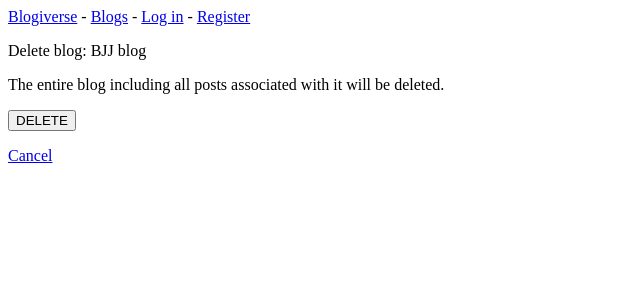
After one commit to LeonardoCapocci/blog_project, a Django app: page /delete_blog/1/ in a window 1280 px wide. The commit adds this page. Shown: the top 300 px of the page, without its empty margins (0-640 px from the left). Run offline with Django 4.2, Linux system fonts and the light colour scheme; data comes from the database, SQL or seed files in the repository; both versions use the stored data as it was after the commit.

Commit message:
edit post added, delete post and delete blog added

```diff
--- a/blog_project/settings.py
+++ b/blog_project/settings.py
@@ -107,7 +107,7 @@ AUTH_PASSWORD_VALIDATORS = [
 
 LANGUAGE_CODE = 'en-us'
 
-TIME_ZONE = 'UTC'
+TIME_ZONE = 'America/Los_Angeles'
 
 USE_I18N = True
 
--- a/blogs/models.py
+++ b/blogs/models.py
@@ -21,4 +21,4 @@ class Post(models.Model):
 
     def __str__(self):
         """Return a string representation of the post."""
-        return f"{self.text[:50]}..."
+        return f"{self.text}"
--- a/blogs/templates/blogs/blog.html
+++ b/blogs/templates/blogs/blog.html
@@ -2,14 +2,16 @@
 
 {% block content %}
 
-  <p>{{ blog.title }}</p>
+  <p>{{ blog.title }} -
+    <a href="{% url 'blogs:delete_blog' blog.id %}">Delete blog</a></p>
   <p>Posts:</p>
   <p><a href="{% url 'blogs:new_post' blog.id %}">Add new post!</a></p>
   <ul>
 
     {% for post in posts %}
       <li>
-        <p>{{ post.date_added|date:'M d, Y h:i' }}</p>
+        <p>{{ post.date_added|date:'M d, Y h:i' }} -
+          <a href="{% url 'blogs:edit_post' post.id %}">Edit post</a></p>
         <p>{{ post.text|linebreaks }}</p>
       </li>
     {% empty %}
--- /dev/null
+++ b/blogs/templates/blogs/delete_blog.html
@@ -0,0 +1,12 @@
+{% extends 'blogs/base.html' %}
+
+
+{% block content %}
+  <p>Delete blog: {{ blog.title }}</p>
+  <p>The entire blog including all posts associated with it will be deleted.</p>
+  <form method="post">
+    {% csrf_token %}
+    <button name="delete">DELETE</button>
+  </form>
+  <p><a href="{% url 'blogs:blog' blog.id %}">Cancel</a></p>
+{% endblock content %}
--- a/blogs/templates/blogs/index.html
+++ b/blogs/templates/blogs/index.html
@@ -3,4 +3,9 @@
 {% block content %}
   <p>Blogiverse allows you to blog about specific or very general topics you're
   interested in or want to share</p>
+  <p>- Blog posts appear in order of most recent</p>
+  {% for post in posts %}
+    <p>{{ post.blog }} - ({{ post.date_added }})</p>
+    <p>- {{ post }}</p>
+  {% endfor %}
 {% endblock content %}
--- a/blogs/urls.py
+++ b/blogs/urls.py
@@ -14,5 +14,11 @@ urlpatterns = [
     # Page for adding a new blog.
     path('new_blog/', views.new_blog, name='new_blog'),
     # Page for adding a new post.
-    path('new_post/<int:blog_id>/', views.new_post, name='new_post')
+    path('new_post/<int:blog_id>/', views.new_post, name='new_post'),
+    # Page for editing a previous post.
+    path('edit_post/<int:post_id>/', views.edit_post, name='edit_post'),
+    # Page for deleting a blog.
+    path('delete_blog/<int:blog_id>/', views.delete_blog, name='delete_blog'),
+    # Page for deleting a post.
+    path('delete_pos/<post_id>/', views.delete_post, name='delete_post'),
 ]
--- a/blogs/views.py
+++ b/blogs/views.py
@@ -1,11 +1,15 @@
 from django.shortcuts import render, redirect
-from .models import Blog
+from django.contrib.auth.decorators import login_required
+from .models import Blog, Post
 from .forms import BlogForm, PostForm
+
 
 # Create your views here.
 def index(request):
     """The home page for blogs."""
-    return render(request, 'blogs/index.html')
+    posts = Post.objects.order_by('-date_added')
+    context = {'posts':posts}
+    return render(request, 'blogs/index.html', context)
 
 def blogs(request):
     """The blogs page."""
@@ -54,3 +58,39 @@ def new_post(request, blog_id):
     # Display a blank or invalid form
     context = {'blog': blog, 'form': form}
     return render(request, 'blogs/new_post.html', context)
+
+def edit_post(request, post_id):
+    """Edit a particular post."""
+    post = Post.objects.get(id=post_id)
+    blog = post.blog
+
+    if request.method != 'POST':
+        # Initial request; pre-fill form with the current post.
+        form = PostForm(instance=post)
+    else:
+        # Post data submitted
+        form = PostForm(instance=post, data=request.POST)
+        if form.is_valid():
+            form.save()
+            return redirect('blogs:blog', blog_id=blog.id)
+
+    context = {'post':post, 'blog':blog, 'form':form}
+    return render(request, 'blogs/edit_post.html', context)
+
+def delete_blog(request, blog_id):
+    """Delete a blog."""
+    blog = Blog.objects.get(id=blog_id)
+    if request.method == 'POST':
+        blog.delete()
+        return redirect('blogs:blogs')
+    context = {'blog':blog}
+    return render(request, 'blogs/delete_blog.html', context)
+
+def delete_post(request, post_id):
+    post = Post.objects.get(id=post_id)
+    blog = post.blog
+    if request.method == 'POST':
+        post.delete()
+        return redirect('blogs:blog', blog_id=blog.id)
+    context = {'post':post, 'blog':blog}
+    return render(request, 'blogs/delete_post.html', context)
```
Also changed, not shown: blogs/templates/blogs/delete_post.html (added, +12 -0 lines), blogs/templates/blogs/edit_post.html (added, +15 -0 lines), db.sqlite3.
